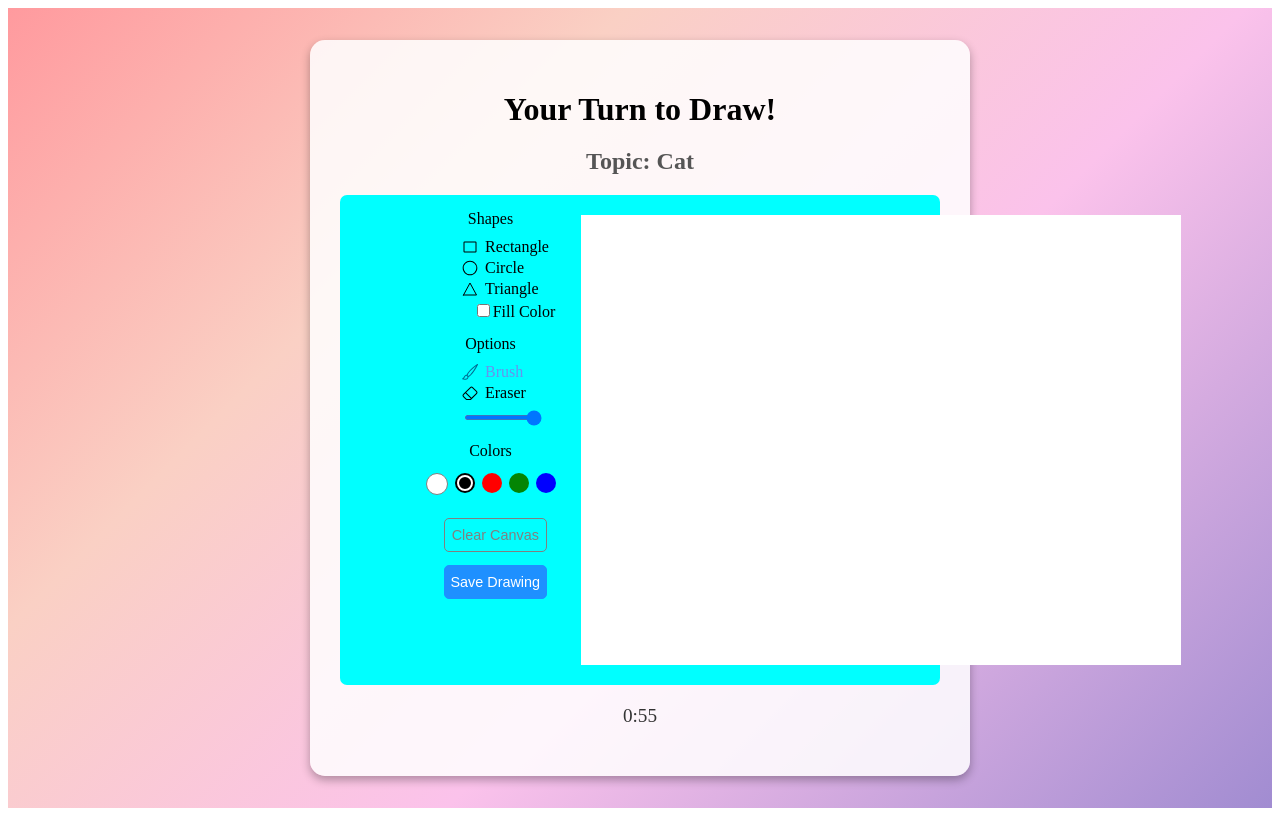
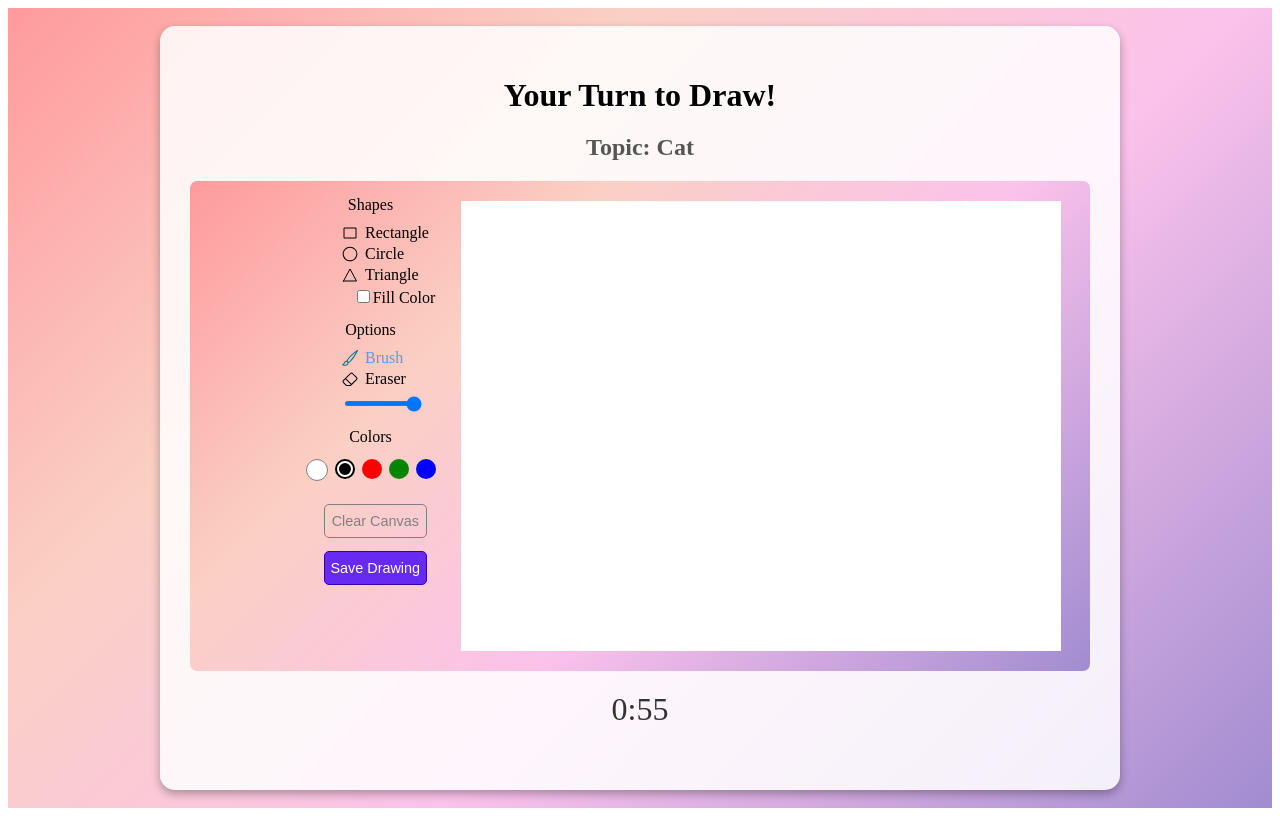
Before and after one commit to Duo-doodle/Duo-doodle, a React (Vite) app in the folder Duo-doodle/: page /drawing-submission in a window 1280 px wide. Built offline with nearby package versions, Linux system fonts and the light colour scheme; no server answers.

Commit message:
updated drawing submission styling

```diff
--- a/Duo-doodle/src/index.css
+++ b/Duo-doodle/src/index.css
@@ -6,13 +6,19 @@
   align-items: center;
   justify-content: center;
   min-height: 50vh;
-  background-color: aqua;
+  background: linear-gradient(
+    135deg,
+    #ff9a9e 0%,
+    #fad0c4 30%,
+    #fbc2eb 60%,
+    #a18cd1 100%
+  );
   border-radius: 7px;
+  width: 900px;
 }
 .container{
   display: flex;
   width: 80%;
-  max-width: 600px;
 }
 .tools-board{
   width: 210px;
@@ -120,8 +126,8 @@
   background-color: lightsteelblue;
 }
 .buttons .save-img{
-  background-color:dodgerblue;
-  border: 1px solid dodgerblue
+  background-color:#662af2;
+  border: 1px solid #3201a2;
 }
 .container> #canvas:nth-child(2){
   flex:1;
--- a/Duo-doodle/src/styles/DrawingSubmission.css
+++ b/Duo-doodle/src/styles/DrawingSubmission.css
@@ -21,8 +21,7 @@
   border-radius: 15px;
   box-shadow: 0 4px 10px rgba(0, 0, 0, 0.3);
   text-align: center;
-  max-width: 600px;
-  width: 90%;
+  width: fit-content;
 }
 
 .drawing-container h1 {
@@ -40,6 +39,7 @@
   font-size: 1.2rem;
   margin-top: 20px;
   color: #333;
+  font-size: xx-large;
 }
 
 
```
